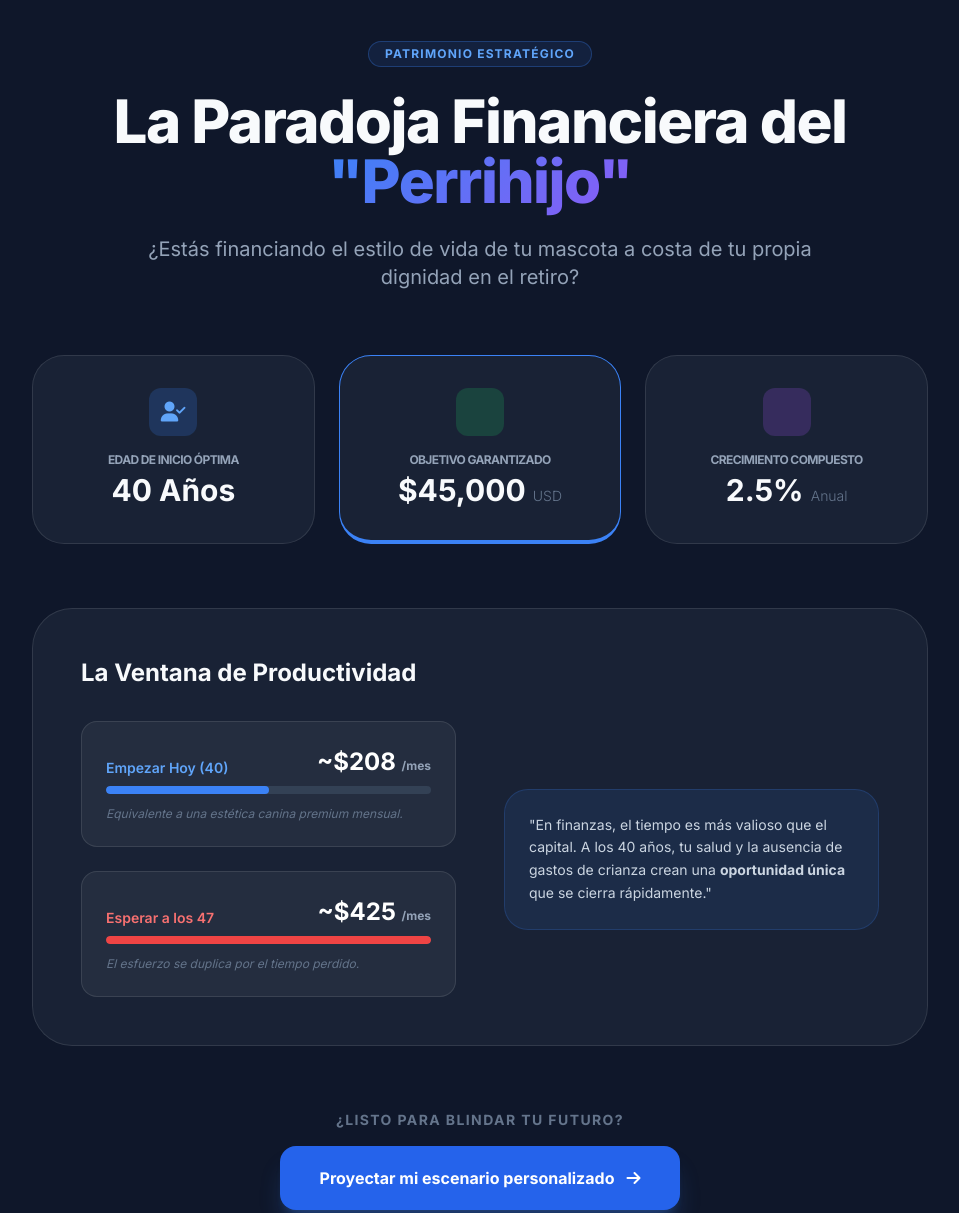
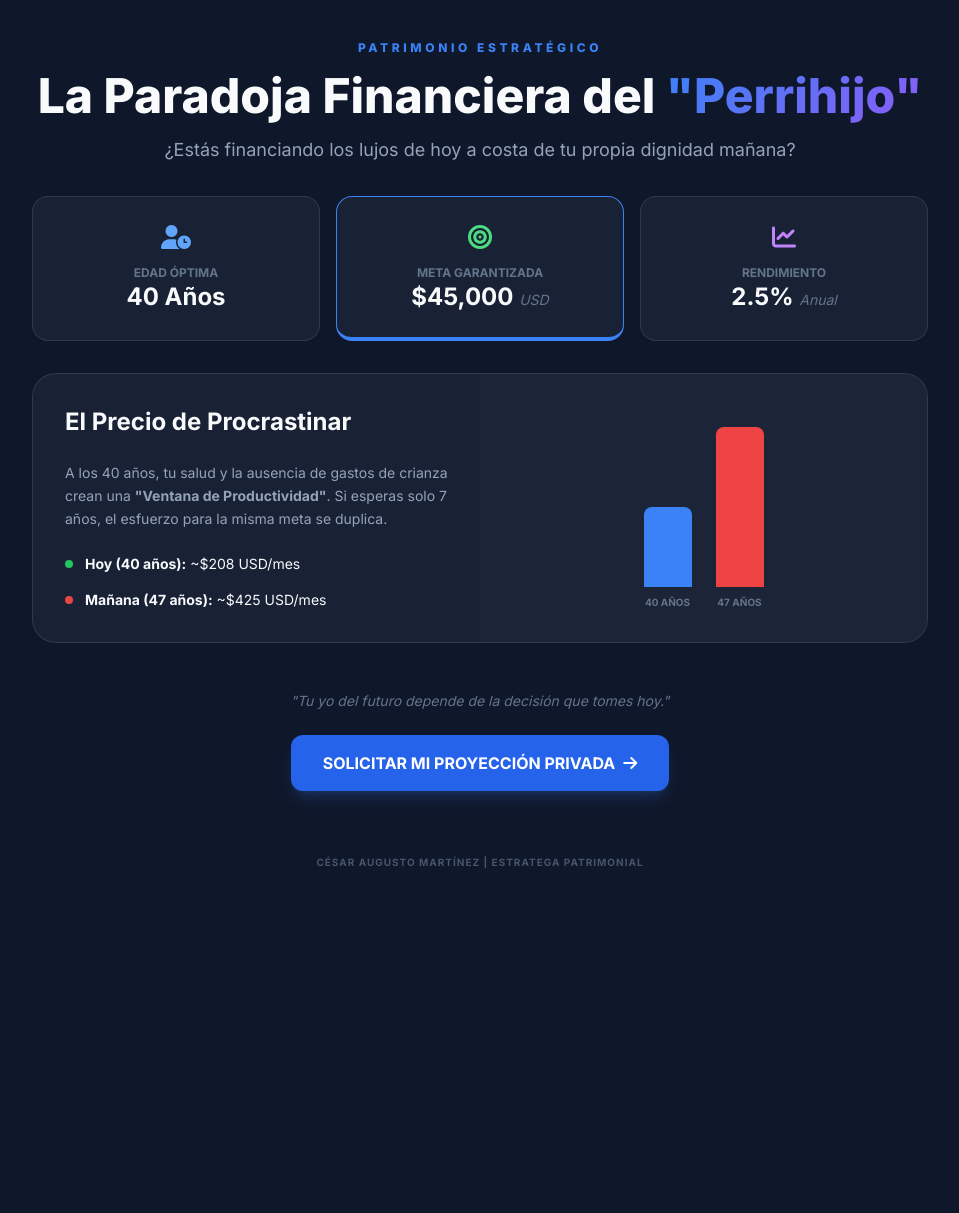
Before and after one commit to cesarmartinezuniversal/plan-retiro, a plain HTML site: page index.html in a window 1280 px wide. Shown: the top 1213 px of the page, without its empty margins (160-1119 px from the left). After the commit the page ends 910 px from the top, so only its background shows below. Drawn offline with nearby package versions, Linux system fonts and the light colour scheme.

Commit message:
Update index.html

```diff
--- a/index.html
+++ b/index.html
@@ -5,113 +5,120 @@
     <meta name="viewport" content="width=device-width, initial-scale=1.0">
     <script src="https://cdn.tailwindcss.com"></script>
     <link rel="stylesheet" href="https://cdnjs.cloudflare.com/ajax/libs/font-awesome/6.4.0/css/all.min.css">
-    <title>Patrimonio Estratégico | La Paradoja del Perrihijo</title>
+    <title>Patrimonio Estratégico | Plan de Retiro</title>
     <style>
         @import url('https://fonts.googleapis.com/css2?family=Inter:wght@300;400;600;700;800&display=swap');
-        body { font-family: 'Inter', sans-serif; background-color: #0f172a; color: #f8fafc; overflow-x: hidden; }
+        body {
+            font-family: 'Inter', sans-serif;
+            background-color: #0f172a;
+            color: #f8fafc;
+        }
         .card-glass {
             background: rgba(30, 41, 59, 0.7);
-            backdrop-filter: blur(10px);
+            backdrop-filter: blur(12px);
             border: 1px solid rgba(255, 255, 255, 0.1);
             transition: all 0.3s ease;
         }
-        .card-glass:hover { transform: translateY(-5px); border-color: rgba(59, 130, 246, 0.5); }
+        .card-glass:hover {
+            border-color: rgba(59, 130, 246, 0.5);
+            transform: translateY(-4px);
+        }
         .gradient-text {
             background: linear-gradient(135deg, #3b82f6, #8b5cf6);
             -webkit-background-clip: text;
             -webkit-text-fill-color: transparent;
         }
-        .animate-pulse-slow { animation: pulse 3s cubic-bezier(0.4, 0, 0.6, 1) infinite; }
+        @keyframes slideUp {
+            from { opacity: 0; transform: translateY(20px); }
+            to { opacity: 1; transform: translateY(0); }
+        }
+        .animate-in { animation: slideUp 0.6s ease-out forwards; }
     </style>
 </head>
-<body class="min-h-screen p-4 md:p-10 flex flex-col items-center">
-    <div class="max-w-4xl w-full">
+<body class="min-h-screen flex flex-col items-center p-4 md:p-10">
+    <div class="max-w-4xl w-full space-y-8 animate-in">
+
         <!-- Header -->
-        <header class="text-center mb-16">
-            <div class="inline-block px-4 py-1 rounded-full border border-blue-500/30 bg-blue-500/10 text-blue-400 text-xs font-bold uppercase tracking-widest mb-6">
-                Patrimonio Estratégico
-            </div>
-            <h1 class="text-4xl md:text-6xl font-extrabold mb-6 tracking-tight">
+        <header class="text-center space-y-4">
+            <h2 class="text-blue-500 font-black tracking-[0.3em] text-xs uppercase">Patrimonio Estratégico</h2>
+            <h1 class="text-3xl md:text-5xl font-extrabold leading-tight">
                 La Paradoja Financiera del <span class="gradient-text">"Perrihijo"</span>
             </h1>
-            <p class="text-slate-400 text-lg md:text-xl max-w-2xl mx-auto leading-relaxed">
-                ¿Estás financiando el estilo de vida de tu mascota a costa de tu propia dignidad en el retiro?
+            <p class="text-slate-400 text-lg max-w-2xl mx-auto">
+                ¿Estás financiando los lujos de hoy a costa de tu propia dignidad mañana?
             </p>
         </header>
 
         <!-- KPI Grid -->
-        <div class="grid grid-cols-1 md:grid-cols-3 gap-6 mb-16">
-            <div class="card-glass p-8 rounded-[2rem] text-center">
-                <div class="w-12 h-12 bg-blue-500/20 rounded-xl flex items-center justify-center mx-auto mb-4">
-                    <i class="fa-solid fa-user-check text-blue-400 text-xl"></i>
-                </div>
-                <p class="text-slate-400 text-xs uppercase font-bold tracking-tighter mb-1">Edad de Inicio Óptima</p>
-                <p class="text-3xl font-bold">40 Años</p>
+        <div class="grid grid-cols-1 md:grid-cols-3 gap-4">
+            <div class="card-glass p-6 rounded-2xl text-center">
+                <i class="fa-solid fa-user-clock text-blue-400 text-2xl mb-3"></i>
+                <p class="text-slate-500 text-xs uppercase font-bold">Edad Óptima</p>
+                <p class="text-2xl font-bold">40 Años</p>
             </div>
-            <div class="card-glass p-8 rounded-[2rem] text-center border-b-4 border-blue-500">
-                <div class="w-12 h-12 bg-green-500/20 rounded-xl flex items-center justify-center mx-auto mb-4">
-                    <i class="fa-solid fa-target-dot text-green-400 text-xl"></i>
-                </div>
-                <p class="text-slate-400 text-xs uppercase font-bold tracking-tighter mb-1">Objetivo Garantizado</p>
-                <p class="text-3xl font-bold">$45,000 <span class="text-sm font-light text-slate-500">USD</span></p>
+            <div class="card-glass p-6 rounded-2xl text-center border-b-4 border-blue-500">
+                <i class="fa-solid fa-bullseye text-green-400 text-2xl mb-3"></i>
+                <p class="text-slate-500 text-xs uppercase font-bold">Meta Garantizada</p>
+                <p class="text-2xl font-bold">$45,000 <span class="text-sm font-normal text-slate-500 italic">USD</span></p>
             </div>
-            <div class="card-glass p-8 rounded-[2rem] text-center">
-                <div class="w-12 h-12 bg-purple-500/20 rounded-xl flex items-center justify-center mx-auto mb-4">
-                    <i class="fa-solid fa-chart-line-up text-purple-400 text-xl"></i>
-                </div>
-                <p class="text-slate-400 text-xs uppercase font-bold tracking-tighter mb-1">Crecimiento Compuesto</p>
-                <p class="text-3xl font-bold">2.5% <span class="text-sm font-light text-slate-500">Anual</span></p>
+            <div class="card-glass p-6 rounded-2xl text-center">
+                <i class="fa-solid fa-chart-line text-purple-400 text-2xl mb-3"></i>
+                <p class="text-slate-500 text-xs uppercase font-bold">Rendimiento</p>
+                <p class="text-2xl font-bold">2.5% <span class="text-sm font-normal text-slate-500 italic">Anual</span></p>
             </div>
         </div>
 
-        <!-- Analysis Section -->
-        <section class="card-glass rounded-[2.5rem] p-8 md:p-12 mb-16 overflow-hidden relative">
-            <div class="relative z-10">
-                <h3 class="text-2xl font-bold mb-8">La Ventana de Productividad</h3>
-                <div class="grid md:grid-cols-2 gap-12 items-center">
-                    <div class="space-y-6">
-                        <div class="p-6 rounded-2xl bg-white/5 border border-white/10 hover:bg-blue-500/5 transition-colors">
-                            <div class="flex justify-between items-end mb-2">
-                                <span class="text-sm font-semibold text-blue-400">Empezar Hoy (40)</span>
-                                <span class="text-2xl font-bold text-white">~$208 <small class="text-xs text-slate-400">/mes</small></span>
-                            </div>
-                            <div class="w-full bg-slate-700 h-2 rounded-full overflow-hidden">
-                                <div class="bg-blue-500 h-full w-1/2 rounded-full"></div>
-                            </div>
-                            <p class="text-xs text-slate-500 mt-3 italic">Equivalente a una estética canina premium mensual.</p>
+        <!-- Content Section -->
+        <div class="card-glass rounded-3xl overflow-hidden">
+            <div class="grid grid-cols-1 md:grid-cols-2">
+                <div class="p-8 space-y-6">
+                    <h3 class="text-2xl font-bold">El Precio de Procrastinar</h3>
+                    <p class="text-slate-400 text-sm leading-relaxed">
+                        A los 40 años, tu salud y la ausencia de gastos de crianza crean una <strong>"Ventana de Productividad"</strong>. Si esperas solo 7 años, el esfuerzo para la misma meta se duplica.
+                    </p>
+                    <div class="space-y-4">
+                        <div class="flex items-center space-x-3">
+                            <div class="w-2 h-2 rounded-full bg-green-500"></div>
+                            <p class="text-sm"><strong>Hoy (40 años):</strong> ~$208 USD/mes</p>
                         </div>
-
-                        <div class="p-6 rounded-2xl bg-white/5 border border-white/10 hover:bg-red-500/5 transition-colors">
-                            <div class="flex justify-between items-end mb-2">
-                                <span class="text-sm font-semibold text-red-400 font-bold">Esperar a los 47</span>
-                                <span class="text-2xl font-bold text-white">~$425 <small class="text-xs text-slate-400">/mes</small></span>
-                            </div>
-                            <div class="w-full bg-slate-700 h-2 rounded-full overflow-hidden">
-                                <div class="bg-red-500 h-full w-full rounded-full"></div>
-                            </div>
-                            <p class="text-xs text-slate-500 mt-3 italic text-red-300/60">El esfuerzo se duplica por el tiempo perdido.</p>
+                        <div class="flex items-center space-x-3">
+                            <div class="w-2 h-2 rounded-full bg-red-500"></div>
+                            <p class="text-sm"><strong>Mañana (47 años):</strong> ~$425 USD/mes</p>
                         </div>
                     </div>
-                    <div class="bg-blue-500/10 p-6 rounded-3xl border border-blue-500/20">
-                        <p class="text-sm leading-relaxed text-slate-300">
-                            "En finanzas, el tiempo es más valioso que el capital. A los 40 años, tu salud y la ausencia de gastos de crianza crean una <strong>oportunidad única</strong> que se cierra rápidamente."
-                        </p>
+                </div>
+                <!-- Visual Graph -->
+                <div class="bg-slate-800/50 p-8 flex items-end justify-center space-x-6 h-64 md:h-auto">
+                    <div class="flex flex-col items-center space-y-2">
+                        <div class="w-12 bg-blue-500 rounded-t-lg" style="height: 80px;"></div>
+                        <span class="text-[10px] text-slate-500 font-bold">40 AÑOS</span>
+                    </div>
+                    <div class="flex flex-col items-center space-y-2">
+                        <div class="w-12 bg-red-500 rounded-t-lg" style="height: 160px;"></div>
+                        <span class="text-[10px] text-slate-500 font-bold">47 AÑOS</span>
                     </div>
                 </div>
             </div>
-        </section>
+        </div>
 
         <!-- CTA Section -->
-        <footer class="text-center pb-20">
-            <div class="mb-8">
-                <p class="text-slate-500 text-sm uppercase tracking-widest font-bold mb-4">¿Listo para blindar tu futuro?</p>
-                <a href="https://wa.me/tu-numero-aqui" target="_blank" class="group relative inline-flex items-center justify-center px-10 py-5 font-bold text-white transition-all duration-200 bg-blue-600 font-pj rounded-2xl focus:outline-none focus:ring-2 focus:ring-offset-2 focus:ring-blue-600 hover:bg-blue-700 shadow-xl shadow-blue-500/25">
-                    Proyectar mi escenario personalizado
-                    <i class="fa-solid fa-arrow-right ml-3 group-hover:translate-x-1 transition-transform"></i>
-                </a>
-            </div>
-            <p class="text-slate-600 text-[10px] uppercase tracking-[0.2em]">César Augusto Martínez | Estratega en Soberanía Patrimonial</p>
-        </footer>
+        <div class="text-center space-y-6 pt-4">
+            <p class="text-slate-500 italic text-sm">"Tu yo del futuro depende de la decisión que tomes hoy."</p>
+
+            <!-- REEMPLAZA EL NÚMERO ABAJO (CÓDIGO DE PAÍS + NÚMERO) -->
+            <a href="https://wa.me/573000000000?text=Hola%20C%C3%A9sar,%20vi%20tu%20infograf%C3%ADa%20y%20quiero%20mi%20proyecci%C3%B3n%20personalizada."
+               target="_blank"
+               class="inline-flex items-center justify-center px-8 py-4 bg-blue-600 text-white font-bold rounded-xl hover:bg-blue-500 transition-all shadow-lg shadow-blue-500/20 group">
+                SOLICITAR MI PROYECCIÓN PRIVADA
+                <i class="fa-solid fa-arrow-right ml-2 group-hover:translate-x-1 transition-transform"></i>
+            </a>
+
+            <footer class="pt-10">
+                <p class="text-[10px] text-slate-600 uppercase tracking-widest font-bold">
+                    César Augusto Martínez | Estratega Patrimonial
+                </p>
+            </footer>
+        </div>
     </div>
 </body>
 </html>
```
